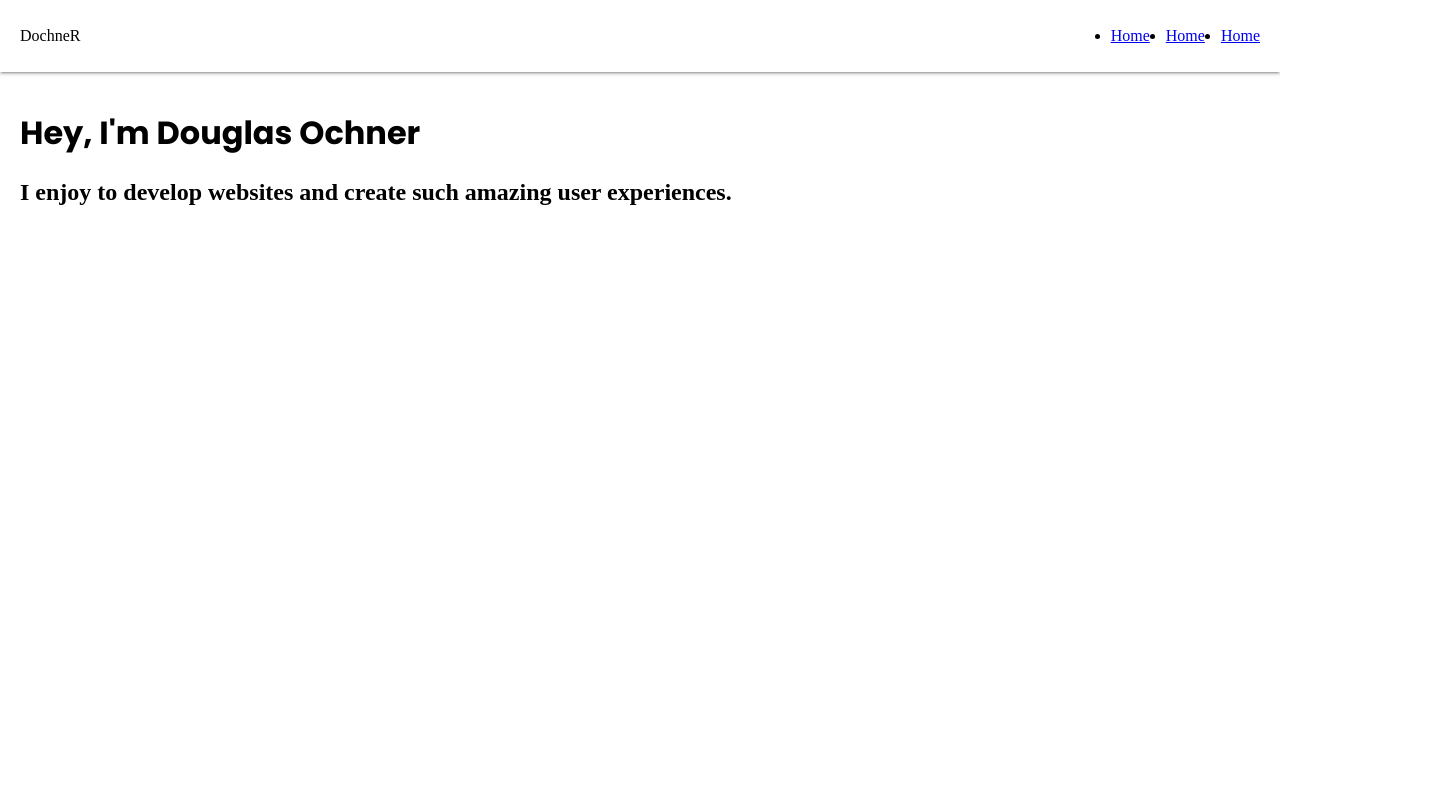
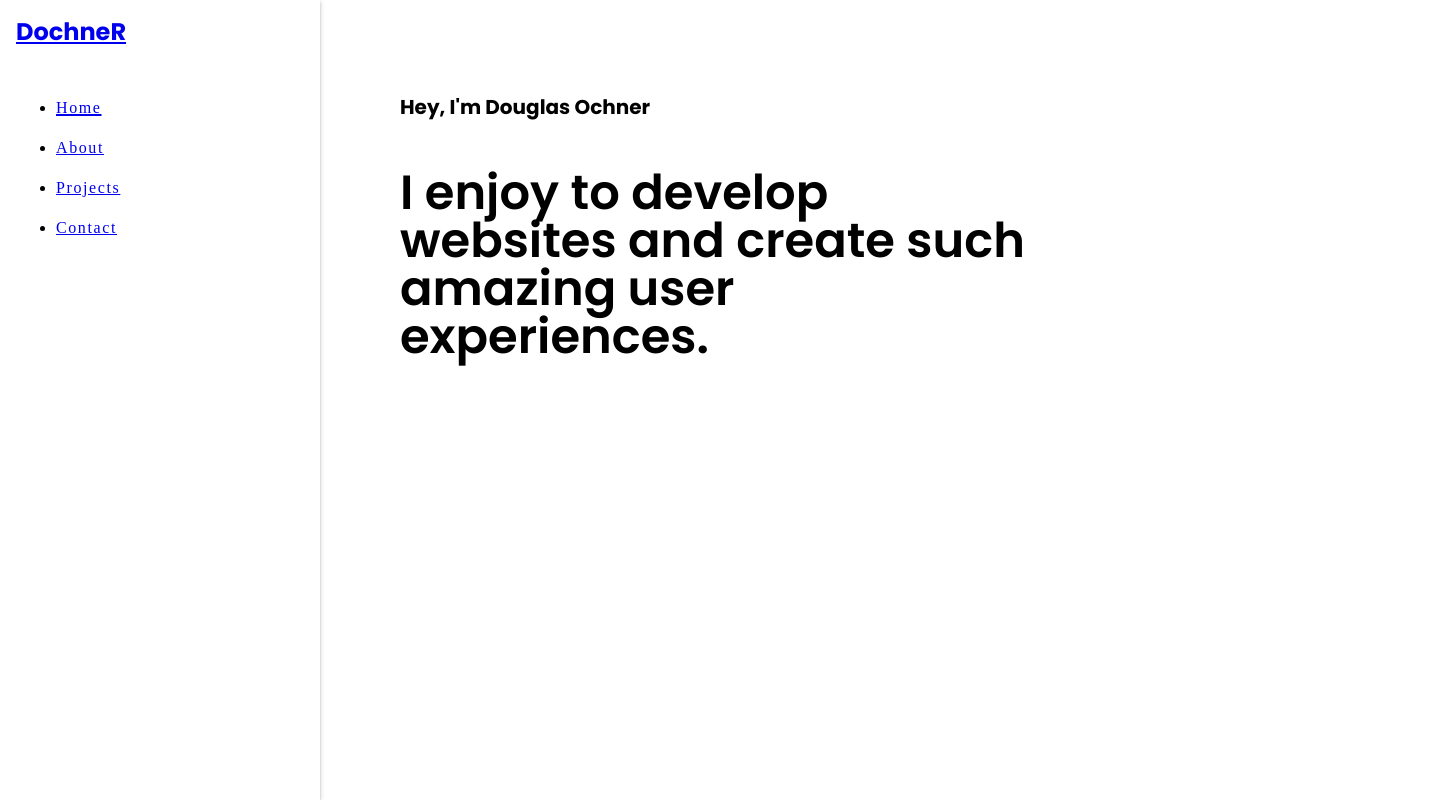
Before and after one commit to dochner/dochner.github.io_old, a Nuxt app: page / in a window 1280 px wide. Shown: the whole page, 1440 px wide, since content can reach past the window. Built offline with nearby package versions, Linux system fonts and the light colour scheme; a web font is replaced by a local one.

Commit message:
feat: add new pages

```diff
--- /dev/null
+++ b/components/AtomLink.vue
@@ -0,0 +1,33 @@
+<script lang="ts" setup>
+const props = defineProps({
+  to: {
+    type: [String, Number, Object],
+    required: true,
+  },
+
+  label: String,
+});
+</script>
+
+<template>
+  <NuxtLink
+    v-bind="props"
+    active-class="d-link--active"
+    un-tracking="widest"
+    tabindex="0"
+    un-text-base
+    un-fw-medium
+    un-box-border
+  >
+    <slot>
+      {{ label || to }}
+    </slot>
+  </NuxtLink>
+</template>
+
+<style>
+.d-link--active {
+  text-decoration: underline;
+  text-decoration-thickness: 2px;
+}
+</style>
--- a/layouts/default.vue
+++ b/layouts/default.vue
@@ -1,24 +1,47 @@
 <template>
-  <div class="min-h-screen grid grid-rows-[max-content_1fr] grid-cols-1">
-    <header class="flex flex-row w-full justify-center h-18 shadow">
-      <div class="container h-full items-center w-full mx-auto flex flex-row justify-between px-4">
-        <div>DochneR</div>
-        <nav>
-          <ul class="flex items-center justify-center space-x-4">
+  <div
+    un-h="screen"
+    un-grid="~ cols-1 md:cols-[max-content_1fr]"
+  >
+    <aside
+      class="hidden"
+      un-grid="md:~ rows-[max-content_1fr_1fr]"
+      un-w-xs
+      un-shadow
+      un-p-4
+      un-box-border
+      un-row
+      un-h-screen
+    >
+      <NuxtLink
+        to="/"
+        un-w-full
+        un-h-max
+        un-fw-bold
+        un-font-poppins
+        un-text-2xl
+      >
+        DochneR
+      </NuxtLink>
+      <nav class="hidden md:flex pt-xl">
+        <ul un-column un-space-y-md>
           <li>
-              <NuxtLink to="/">Home</NuxtLink>
+            <AtomLink class="py-sm" to="/">Home</AtomLink>
           </li>
           <li>
-              <NuxtLink to="/">Home</NuxtLink>
+            <AtomLink class="py-sm" to="/about">About</AtomLink>
           </li>
           <li>
-              <NuxtLink to="/">Home</NuxtLink>
+            <AtomLink class="py-sm" to="/projects">Projects</AtomLink>
+          </li>
+          <li>
+            <AtomLink class="py-sm" to="/contact">Contact</AtomLink>
           </li>
         </ul>
       </nav>
-      </div>
-    </header>
-    <main>
+    </aside>
+
+    <main class="row w-full flex-grow p-4 md:p-20">
       <slot></slot>
     </main>
   </div>
--- a/nuxt.config.ts
+++ b/nuxt.config.ts
@@ -2,6 +2,7 @@ import { defineNuxtConfig } from 'nuxt';
 
 export default defineNuxtConfig({
   target: 'static',
+  components: true,
   modules: [
     '@vueuse/nuxt',
     '@unocss/nuxt',
--- /dev/null
+++ b/pages/about.vue
@@ -0,0 +1,5 @@
+<template>
+  <h1>
+    Future buildings About
+  </h1>
+</template>
--- /dev/null
+++ b/pages/contact.vue
@@ -0,0 +1,5 @@
+<template>
+  <h1>
+    Future buildings Contact
+  </h1>
+</template>
--- a/pages/index.vue
+++ b/pages/index.vue
@@ -1,6 +1,8 @@
 <template>
-  <div class="container mx-auto p-4">
-    <h1 class="font-poppins">Hey, I'm Douglas Ochner</h1>
-    <h2>I enjoy to develop websites and create such amazing user experiences.</h2>
+  <div class="container mx-auto w-full">
+    <h1 un-font="poppins" un-text="lg md:xl">Hey, I'm Douglas Ochner</h1>
+    <h2 un-font="poppins semibold" un-text="5xl" un-w="8/12" un-mt-12>
+      I enjoy to develop websites and create such amazing user experiences.
+    </h2>
   </div>
 </template>
--- /dev/null
+++ b/pages/projects.vue
@@ -0,0 +1,5 @@
+<template>
+  <h1>
+    Future buildings Projects
+  </h1>
+</template>
--- a/tsconfig.json
+++ b/tsconfig.json
@@ -2,5 +2,6 @@
   "extends": "./.nuxt/tsconfig.json",
   "compilerOptions": {
     "strict": true
-  }
+  },
+  "exclude": ["**/node_modules"]
 }
```
Lines whose indentation alone changed are shown as unchanged.
